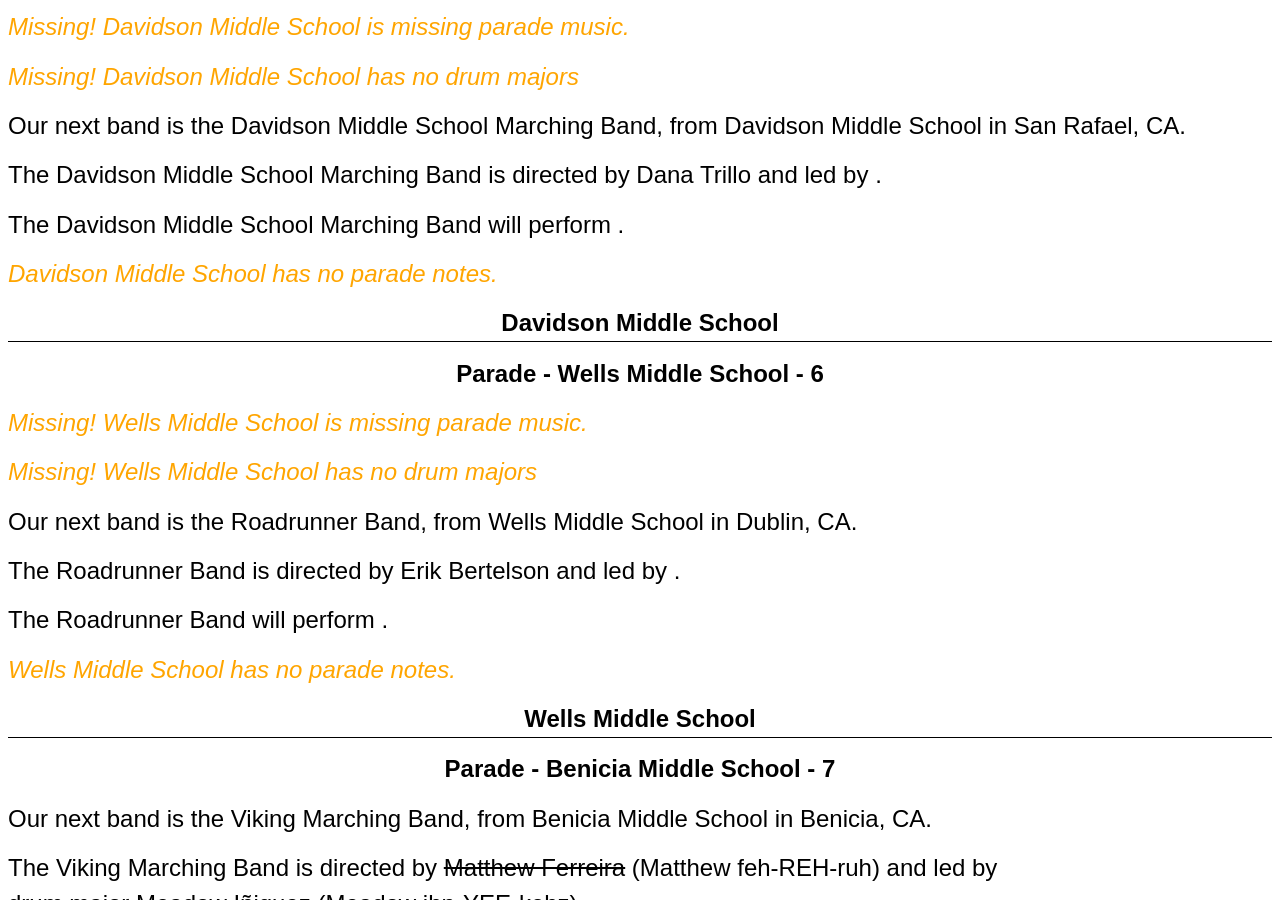
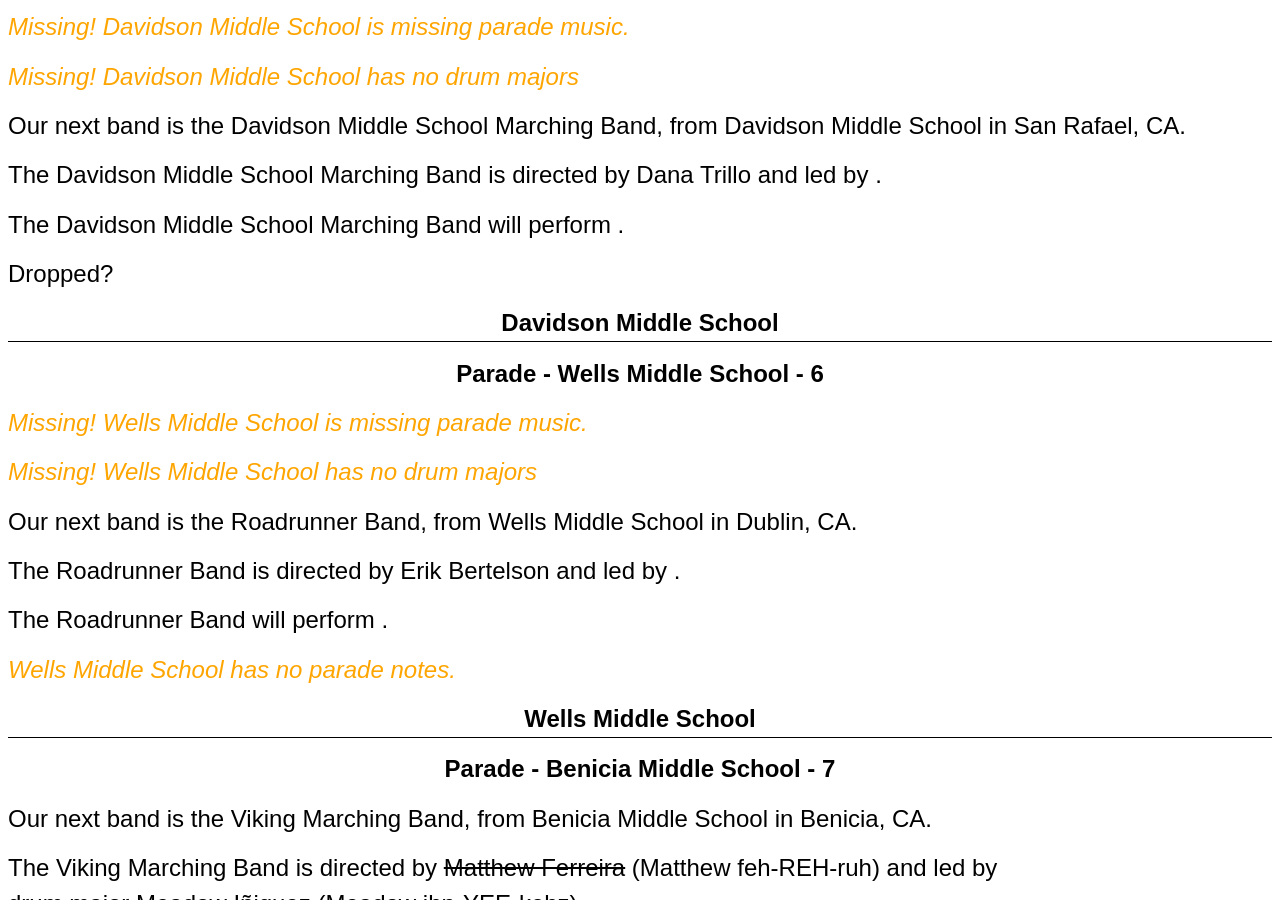
Before and after one commit to ericberdahl/band-review, a Jekyll site: the page built from review.html, in a window 1280 px wide and 900 px high, scrolled down 2448 px. Built offline with Jekyll 4.4.1, drawn with Linux system fonts in a browser that asks for light colours; some of the changed text lies outside the part shown.

Commit message:
Made notations on schools that may be dropped.

```diff
--- a/_data/parade.yml
+++ b/_data/parade.yml
@@ -9,7 +9,7 @@ lineup:
   - ref: "solano ms"
   - ref: "vallemar cabrillo ms"
   - ref: "ingrid b lacy ms"
-  - ref: "davidson ms"
+  - ref: "davidson ms"  # dropped?
   - ref: "wells ms"
   - ref: "benicia ms"
   - ref: "del mar hs"
@@ -26,7 +26,7 @@ lineup:
   - ref: "archbishop riordan hs"
   - ref: "santa cruz hs"
   - break: 15
-  - ref: "liberty hs"
+  - ref: "liberty hs" # dropped?
   - ref: "north monterey county hs"
   - ref: "las plumas oroville alliance"
   - ref: "buhach colony hs"
--- a/_parades/davidson-ms.html
+++ b/_parades/davidson-ms.html
@@ -13,3 +13,4 @@ other_captains:
 #  percussion captain:
 #    - "Bailey Yang"
 ---
+Dropped?
--- a/_parades/liberty-hs.html
+++ b/_parades/liberty-hs.html
@@ -13,3 +13,4 @@ other_captains:
 #  percussion captain:
 #    - "Bailey Yang"
 ---
+Dropped?
```
